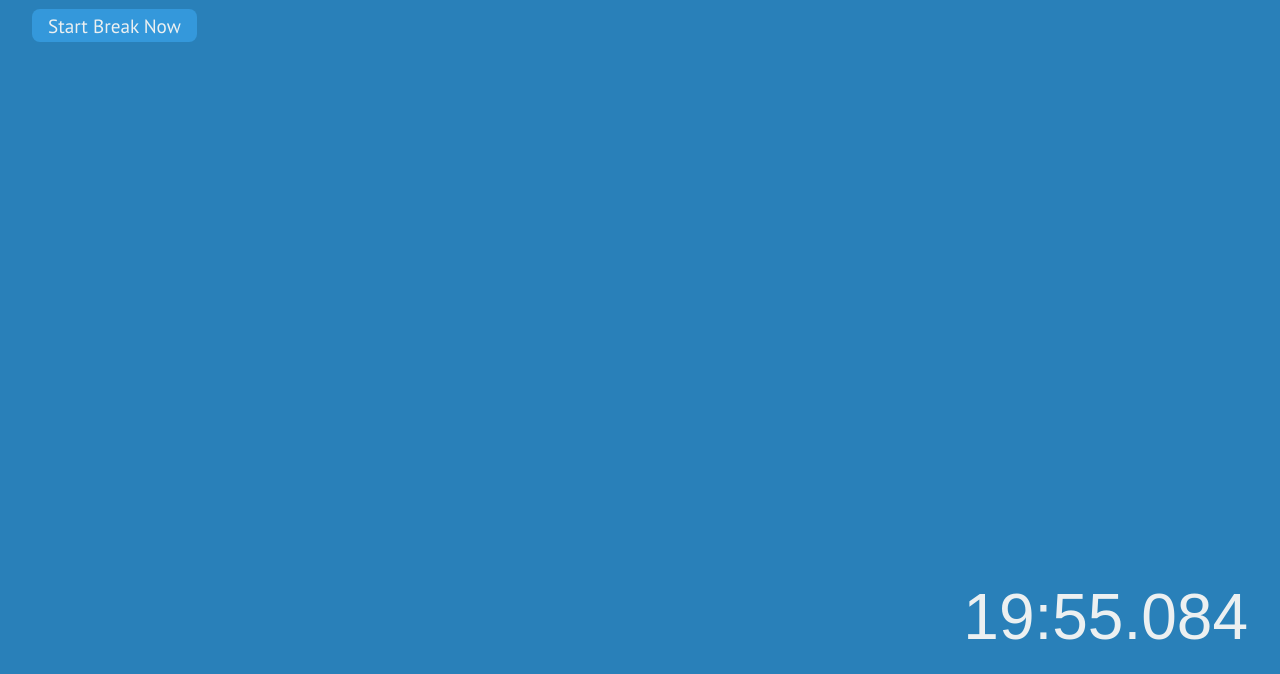
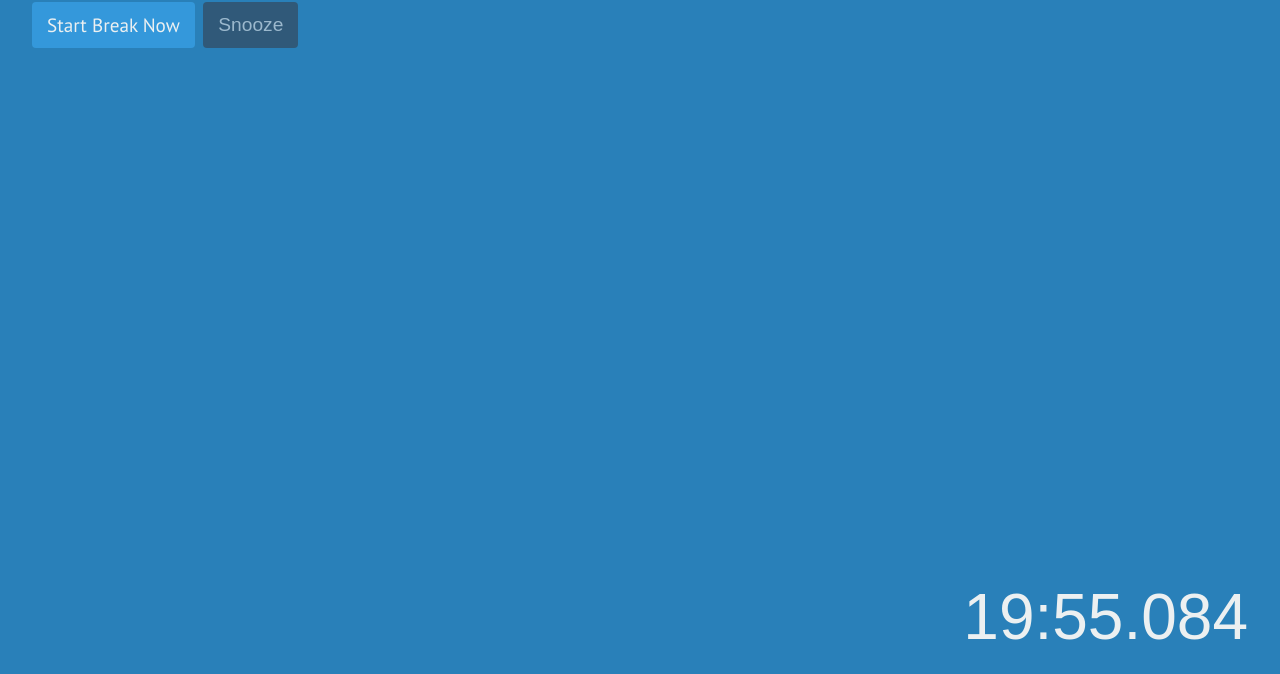
Before and after one commit to collegeman/getupandmove, a plain HTML site: page index.html in a window 1280 px wide. Shown: the part 126-800 px from the top of the page. Drawn offline with nearby package versions, Linux system fonts and the light colour scheme; a web font is replaced by a local one.

Commit message:
* Snooze button per issue #6 * Fixed button sizes: they were too small and inconsistent between a and button tags

```diff
--- a/getupandmove.css
+++ b/getupandmove.css
@@ -1,3 +1,7 @@
+*, *:before, *:after {
+  box-sizing: border-box;
+  outline: none;
+}
 body {
   background: #2980B9;
   color: #ECF0F1;
@@ -9,11 +13,29 @@ body.on-break {
   background: #2C3E50;
 }
 .btn {
+  border: none;
+  font-size: 15px;
+  font-weight: normal;
+  line-height: 1.4;
+  border-radius: 4px;
+  padding: 10px 15px;
+  -webkit-font-smoothing: subpixel-antialiased;
+  -webkit-transition: 0.25s linear;
+  transition: 0.25s linear;
+  text-decoration: none;
+  text-align: center;
+  white-space: nowrap;
+  vertical-align: middle;
+  cursor: pointer;
   display: inline-block;
-  padding: 4px 16px;
-  text-decoration: none;
-  font-size: 80%;
-  border-radius: 8px;
+}
+button {
+  -webkit-appearance: button;
+  margin: 0;
+}
+.btn[disabled] {
+  color: rgba(255, 255, 255, 0.75);
+  opacity: 0.7;
 }
 .btn-primary {
   background-color: #3498DB;
--- a/getupandmove.js
+++ b/getupandmove.js
@@ -16,6 +16,10 @@
    * Maximum working session time is 20 minutes, so says the Ministry of Health
    */
   MAX_WORK_LENGTH = 20, // 20 mins
+  /**
+   * Snooze length
+   */
+  SNOOZE_LENGTH = 5, // 5 mins
   /**
    * Our break alarm--a soft beeping sound
    */
@@ -59,17 +63,25 @@
   /**
    * The favicon object, for a secondary alert
    */
-  favicon = new Favico({ 'animation': 'slide' });
+  favicon = new Favico({ 'animation': 'slide' }),
+  /**
+   * The snooze button
+   */
+  $btnSnooze = $('#btn-snooze'),
+  /**
+   * Already snoozed?
+   */
+   alreadySnoozed = false;
 
   /**
    * Reset break alarm
    * @param int Optionally, the number of minutes to put on the clock
-   * @param bool force accept minutes input, as long as it is valid
-   * must be at least MAX_WORK_LENGTH minutes
+   * @param bool force accept minutes input; otherwise it is validated
+   * against the setting MAX_WORK_LENGTH
    */
   function resetBreakAlarm(minutes, force) {
     minutes = parseInt(minutes);
-    minutes = !minutes || (minutes < MAX_WORK_LENGTH && !force) ? MAX_WORK_LENGTH : minutes;
+    minutes = !minutes || (minutes > MAX_WORK_LENGTH && !force) ? MAX_WORK_LENGTH : minutes;
     nextBreakAt = moment().add('minutes', minutes);
     $.cookie('nextBreakAt', nextBreakAt);
   }
@@ -108,6 +120,7 @@
       mixpanel.track('Took a Break');
       return true;
     } else if (canResumeWork()) {
+      alreadySnoozed = false;
       onBreak = false;
       var duration = breakBeganAt && breakBeganAt.isValid() ? moment().diff(breakBeganAt, 'minutes', true) : -1;
       // round with 2 decimal points of precision
@@ -145,10 +158,6 @@
       resetBreakAlarm(minutes, true);
     },
 
-    snooze: function() {
-
-    },
-
     breakNow: function() {
       setOnBreak(true);
     },
@@ -159,6 +168,14 @@
 
     badge: function(val) {
       favicon.badge(val);
+    },
+
+    snooze: function() {
+      if (shouldTakeBreakNow()) {
+        mixpanel.track('Snooze');
+        alreadySnoozed = true;
+        resetBreakAlarm(SNOOZE_LENGTH);
+      }
     }
 
   }
@@ -194,9 +211,11 @@
       $B.toggleClass('can-resume-work', onBreak && canResumeWork());
 
       if (!onBreak && shouldTakeBreakNow()) {
+        $btnSnooze.prop('disabled', alreadySnoozed);
         playTone();
         favicon.badge(Math.abs(moment().diff(nextBreakAt, 'seconds'))+1);
       } else {
+        $btnSnooze.prop('disabled', true);
         stopTone();
         favicon.badge(0);
       }
--- a/index.html
+++ b/index.html
@@ -24,6 +24,7 @@
       <p id="break-coming-up">Your next break should begin <span class="until-break-human"></span>.</p>
       <p id="break-is-past" style="display:none;">Your next break should have been <span class="until-break-human"></span>.</p>
       <a href="#" class="btn btn-sm btn-primary" onclick="GetUpAndMove.breakNow(); return false;">Start Break Now</a>
+      <button type="button" id="btn-snooze" class="btn btn-sm btn-inverse" onclick="GetUpAndMove.snooze(); return false;" disabled>Snooze</button>
     </section>
     <section id="until-break-clock" class="clock">
       00:00.000
```
